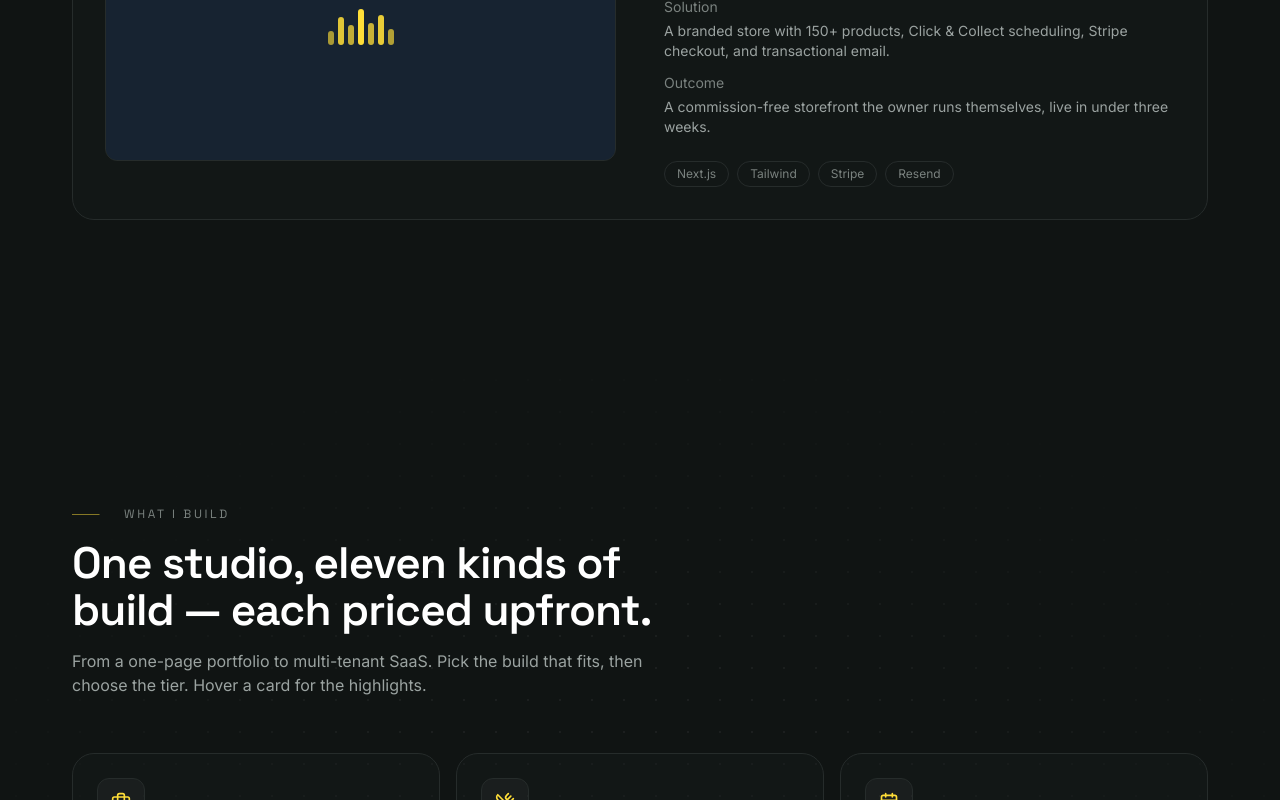
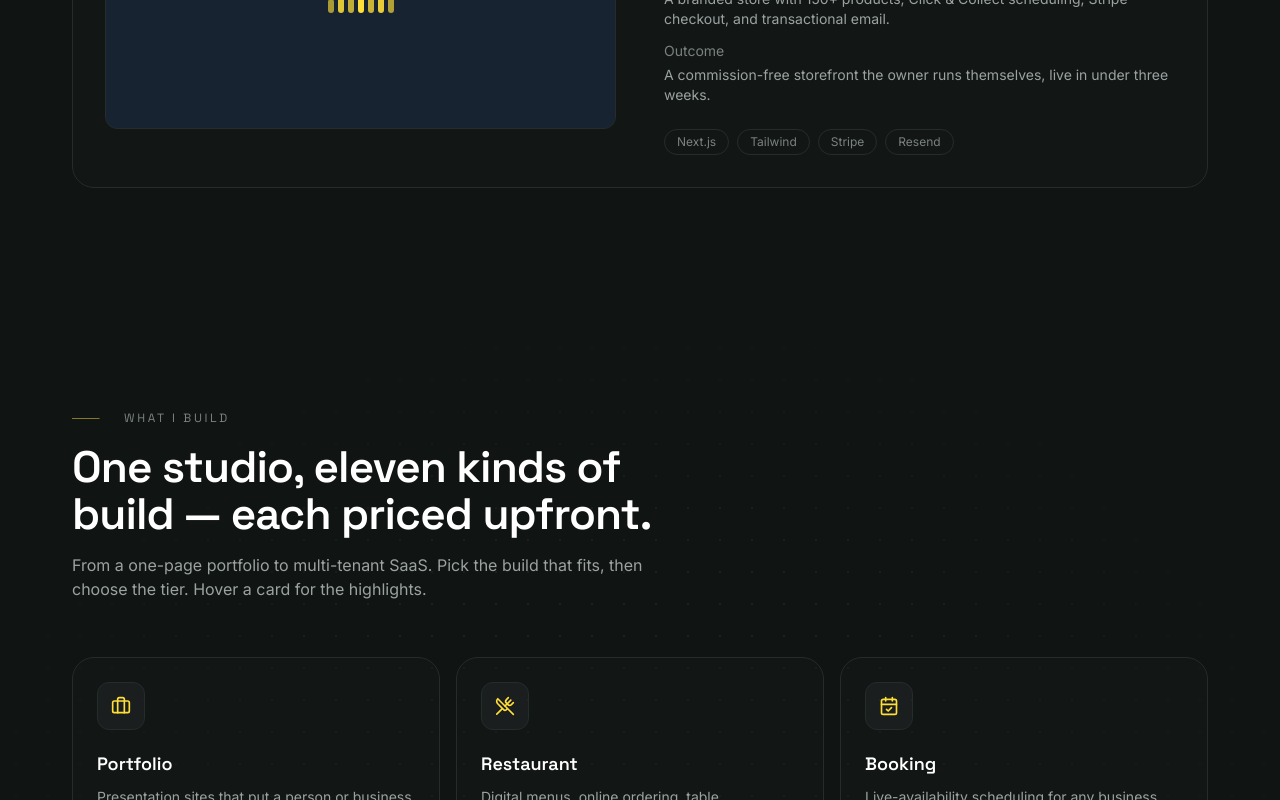
Before and after one commit to saifulmiraz/echoes-lab, a Next.js app: page / in a window 1280 px wide. Shown: the part 3099-3899 px from the top of the page. Built offline with nearby package versions, Linux system fonts and the light colour scheme; no server answers.

Commit message:
tighten section spacing

```diff
--- a/src/app/globals.css
+++ b/src/app/globals.css
@@ -77,9 +77,14 @@
     @apply mx-auto w-full max-w-shell px-5 sm:px-8;
   }
 
+.section {
+  padding-block: 5rem;
+}
+@media (min-width: 768px) {
   .section {
-    @apply py-section;
+    padding-block: 7rem;
   }
+}
 
   /* Flat navy panel used by the nav (glass replaced with a solid tint). */
   .glass {
--- a/src/app/layout.tsx
+++ b/src/app/layout.tsx
@@ -109,7 +109,7 @@ export default function RootLayout({
 }: Readonly<{ children: React.ReactNode }>) {
   return (
     <html lang="en-AU" className={`${display.variable} ${body.variable}`}>
-      <body className="relative min-h-screen overflow-x-hidden">
+      <body className="relative  overflow-x-hidden">
         <script
           type="application/ld+json"
           dangerouslySetInnerHTML={{ __html: JSON.stringify(jsonLd) }}
--- a/tailwind.config.ts
+++ b/tailwind.config.ts
@@ -31,7 +31,7 @@ const config: Config = {
         prose: "60ch",
       },
       spacing: {
-        section: "clamp(5rem, 3rem + 8vw, 9rem)",
+        section: "clamp(4rem, 8vw, 7rem)",
       },
       borderRadius: {
         xl2: "1.375rem",
```
